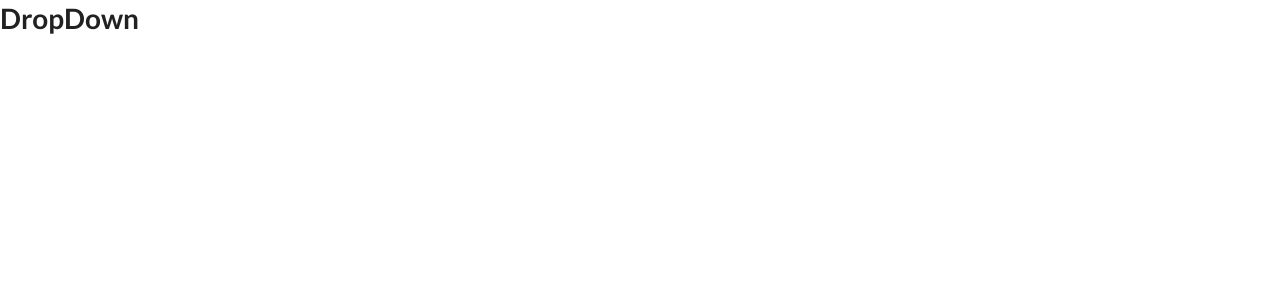
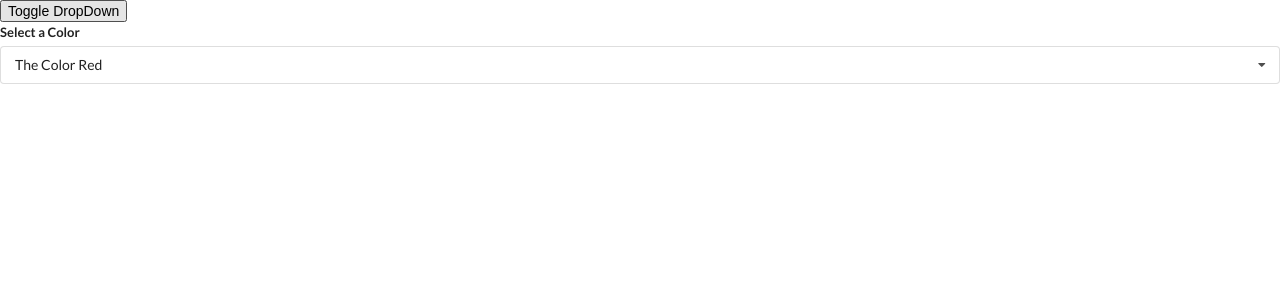
Before and after one commit to Michal-Radomski/React-with-Redux-Course, a React (Create React App) app in the folder appka_06/: page / in a window 1280 px wide. Shown: the top 300 px of the page. Built offline with nearby package versions, Linux system fonts and the light colour scheme.

Commit message:
Appka_06 - Dropdown done

```diff
--- a/appka_06/src/App.js
+++ b/appka_06/src/App.js
@@ -1,4 +1,4 @@
-import React from "react";
+import React, {useState} from "react";
 //+ import Accordion from "./Accordion";
 //+ import Search from "./Search";
 import DropDown from "./DropDown";
@@ -9,12 +9,30 @@ import DropDown from "./DropDown";
 //   {title: "How do you use React?", content: "By creating components"},
 // ];
 
+const options = [
+  {
+    label: "The Color Red",
+    value: "Red",
+  },
+  {
+    label: "The Color Green",
+    value: "Green",
+  },
+  {
+    label: "A Shade of Blue",
+    value: "Blue",
+  },
+];
+
 const App = () => {
+  const [selected, setSelected] = useState(options[0]);
+  const [showDropdown, setShowDropdown] = useState(true);
   return (
     <div>
       {/* <Accordion items={items} /> */}
       {/* <Search /> */}
-      <DropDown />
+      <button onClick={() => setShowDropdown(!showDropdown)}>Toggle DropDown</button>
+      {showDropdown ? <DropDown options={options} selected={selected} onSelectedChange={setSelected} /> : null}
     </div>
   );
 };
--- a/appka_06/src/DropDown.jsx
+++ b/appka_06/src/DropDown.jsx
@@ -1,7 +1,46 @@
-import React from "react";
+import React, {useState, useEffect, useRef} from "react";
 
-const DropDown = () => {
-  return <h1>DropDown</h1>;
+const DropDown = ({options, selected, onSelectedChange}) => {
+  const [open, setOpen] = useState(false);
+  const ref = useRef();
+
+  useEffect(() => {
+    const onBodyClick = (event) => {
+      if (ref.current.contains(event.target)) {
+        return; //- Jest zwracane undefined
+      }
+      setOpen(false);
+    };
+
+    document.body.addEventListener("click", onBodyClick, {capture: true});
+    return () => {
+      document.body.removeEventListener("click", onBodyClick, {capture: true});
+    };
+  }, []);
+
+  const renderedOptions = options.map((option) => {
+    if (option.value === selected.value) {
+      return null;
+    }
+    return (
+      <div key={option.value} className="item" onClick={() => onSelectedChange(option)}>
+        {option.label}
+      </div>
+    );
+  });
+
+  return (
+    <div ref={ref} className="ui form">
+      <div className="field">
+        <label className="label">Select a Color</label>
+        <div onClick={() => setOpen(!open)} className={`ui selection dropdown ${open ? "visible active" : ""}`}>
+          <i className="dropdown icon"></i>
+          <div className="text">{selected.label}</div>
+          <div className={`menu ${open ? "visible transition" : ""}`}>{renderedOptions}</div>
+        </div>
+      </div>
+    </div>
+  );
 };
 
 export default DropDown;
```
